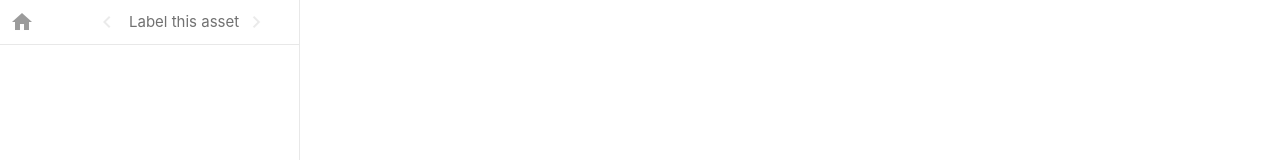
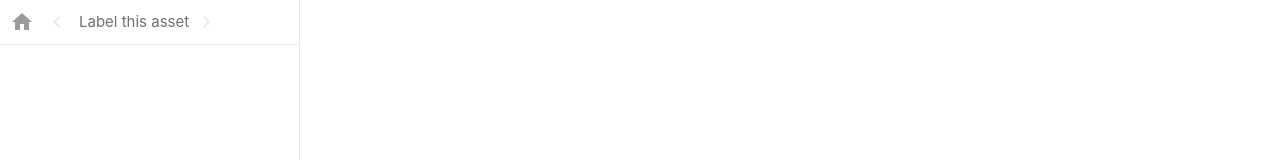
Before and after one commit to sgvaze/lucas_labeller, a plain HTML site: page index.html in a window 1280 px wide. Shown: the top 160 px of the page. Drawn offline with nearby package versions, Linux system fonts and the light colour scheme; a script that the page names is missing.

Commit message:
Adjust margins

```diff
--- a/index.html
+++ b/index.html
@@ -40,7 +40,7 @@
     </div>
   </div>
 
-  <div class="flex-grow flex-column content", style="position: absolute; margin-left: 100px;">
+  <div class="flex-grow flex-column content", style="position: absolute; margin-left: 50px;">
     <div style="display: flex; align-items: center; padding: 10px 0px">
       <i
         id="back"
```
